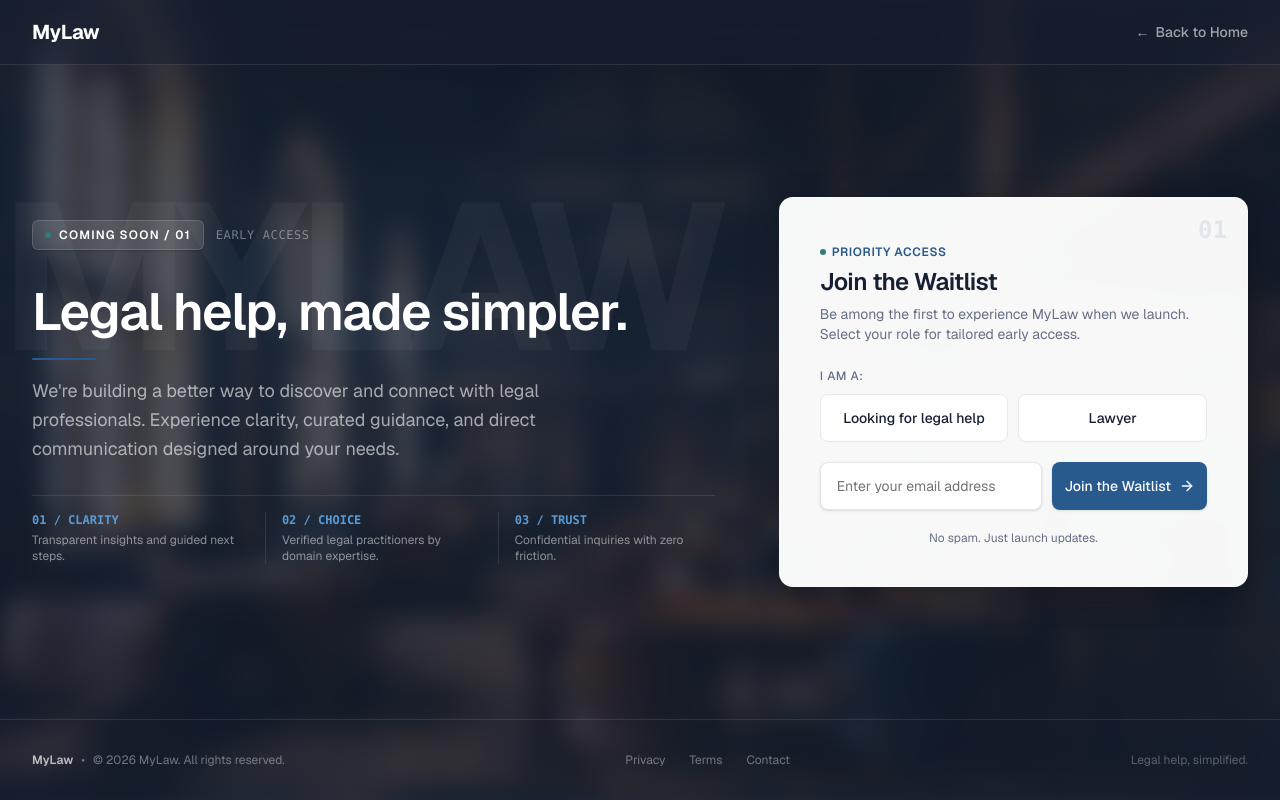
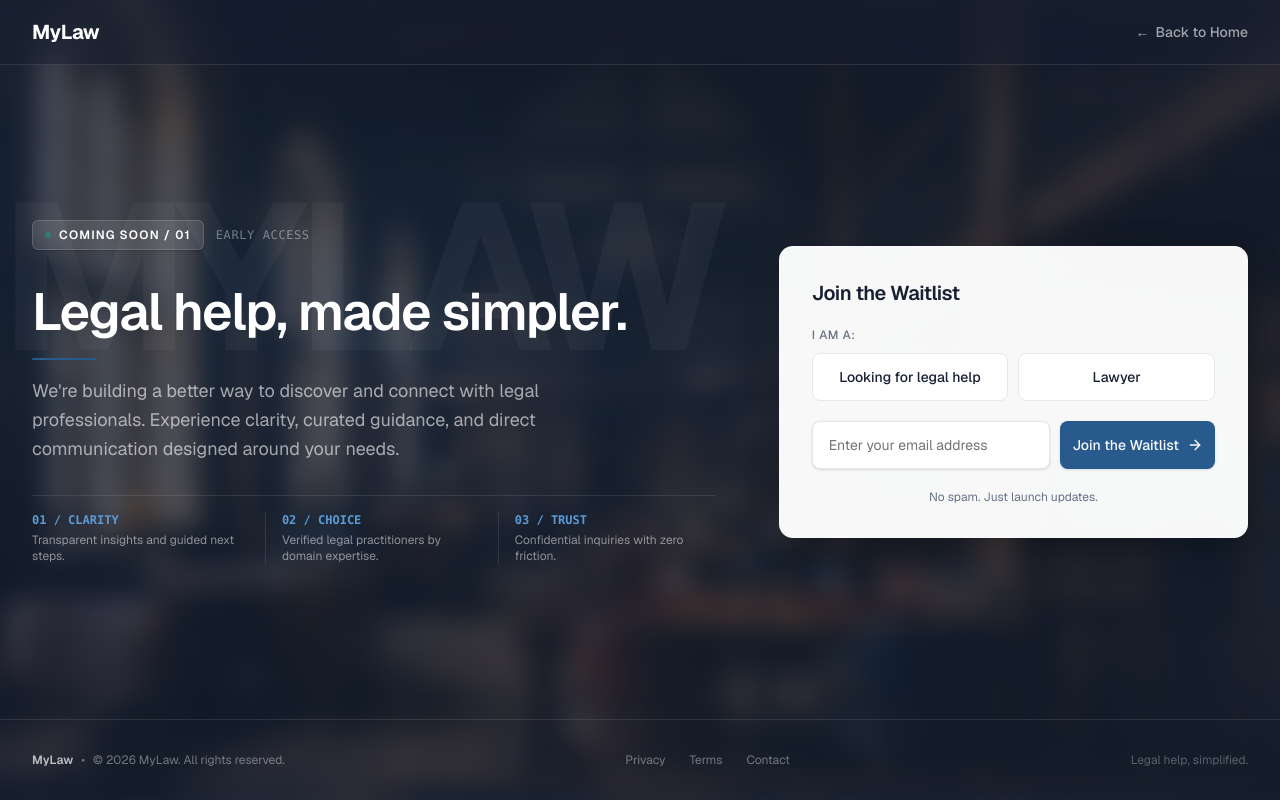
Before and after one commit to imnottaken/MyLaw, a Next.js app: page /waitlist in a window 1280 px wide. Built offline with nearby package versions, Linux system fonts and the light colour scheme.

Commit message:
refactor(waitlist): simplify card — remove clutter, keep heading + form only

```diff
--- a/src/app/waitlist/page.tsx
+++ b/src/app/waitlist/page.tsx
@@ -115,32 +115,12 @@ export default function WaitlistPage() {
               </div>
             </div>
 
-            {/* Right Column: Elevated Waitlist Card Container (lg:col-span-5) */}
+            {/* Right Column: Waitlist Card (lg:col-span-5) */}
             <div className="lg:col-span-5 w-full mt-8 lg:mt-0 relative">
-              <div className="bg-white/[0.97] backdrop-blur-sm border border-white/20 rounded-[10px] sm:rounded-[14px] p-6 sm:p-8 lg:p-10 shadow-[0_8px_32px_rgba(0,0,0,0.25)] relative overflow-hidden text-[#172033]">
-                {/* Translucent "01" Index Marker */}
-                <div
-                  className="pointer-events-none absolute top-4 right-5 text-2xl font-mono font-bold text-[#285A8E]/10 select-none"
-                  aria-hidden="true"
-                >
-                  01
-                </div>
-
-                {/* Card Title & Description */}
-                <div className="mb-6 space-y-1.5">
-                  <div className="inline-flex items-center gap-1.5 text-xs font-semibold text-[#285A8E] uppercase tracking-wider">
-                    <span className="w-1.5 h-1.5 rounded-full bg-[#2F7C78]" />
-                    <span>Priority Access</span>
-                  </div>
-                  <h2 className="text-xl sm:text-2xl font-semibold text-[#172033] tracking-tight">
-                    Join the Waitlist
-                  </h2>
-                  <p className="text-xs sm:text-sm text-[#667085]">
-                    Be among the first to experience MyLaw when we launch. Select your role for tailored early access.
-                  </p>
-                </div>
-
-                {/* Interactive Waitlist Form Component */}
+              <div className="bg-white/[0.97] backdrop-blur-sm border border-white/20 rounded-[10px] sm:rounded-[14px] p-6 sm:p-8 shadow-[0_8px_32px_rgba(0,0,0,0.25)] text-[#172033]">
+                <h2 className="text-lg sm:text-xl font-semibold text-[#172033] tracking-tight mb-5">
+                  Join the Waitlist
+                </h2>
                 <WaitlistForm />
               </div>
             </div>
```
